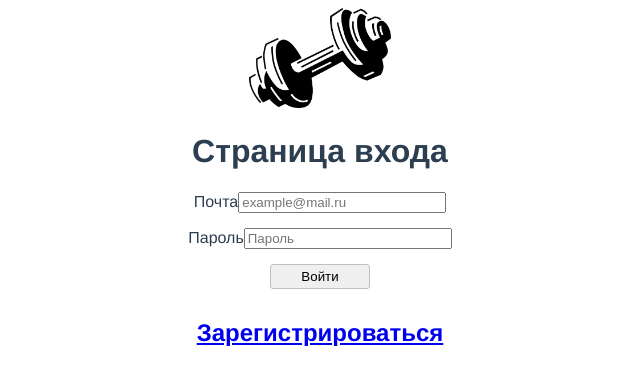
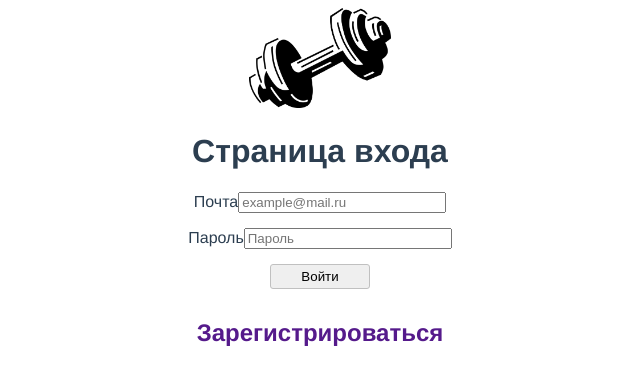
Before and after one commit to aleksssaints/weightMonitoring, a Vue app: page / in a window 1280 px wide. Shown: the top 384 px of the page, without its empty margins (320-960 px from the left). Built offline with nearby package versions, Linux system fonts and the light colour scheme.

Commit message:
Update App.vue

```diff
--- a/src/App.vue
+++ b/src/App.vue
@@ -40,4 +40,14 @@ input {
 .logo {
   height: 100px;
 }
+
+a {
+  color: #551A8B;
+  text-decoration: none;
+}
+
+a:hover {
+  text-decoration: underline;
+}
+
 </style>
```
